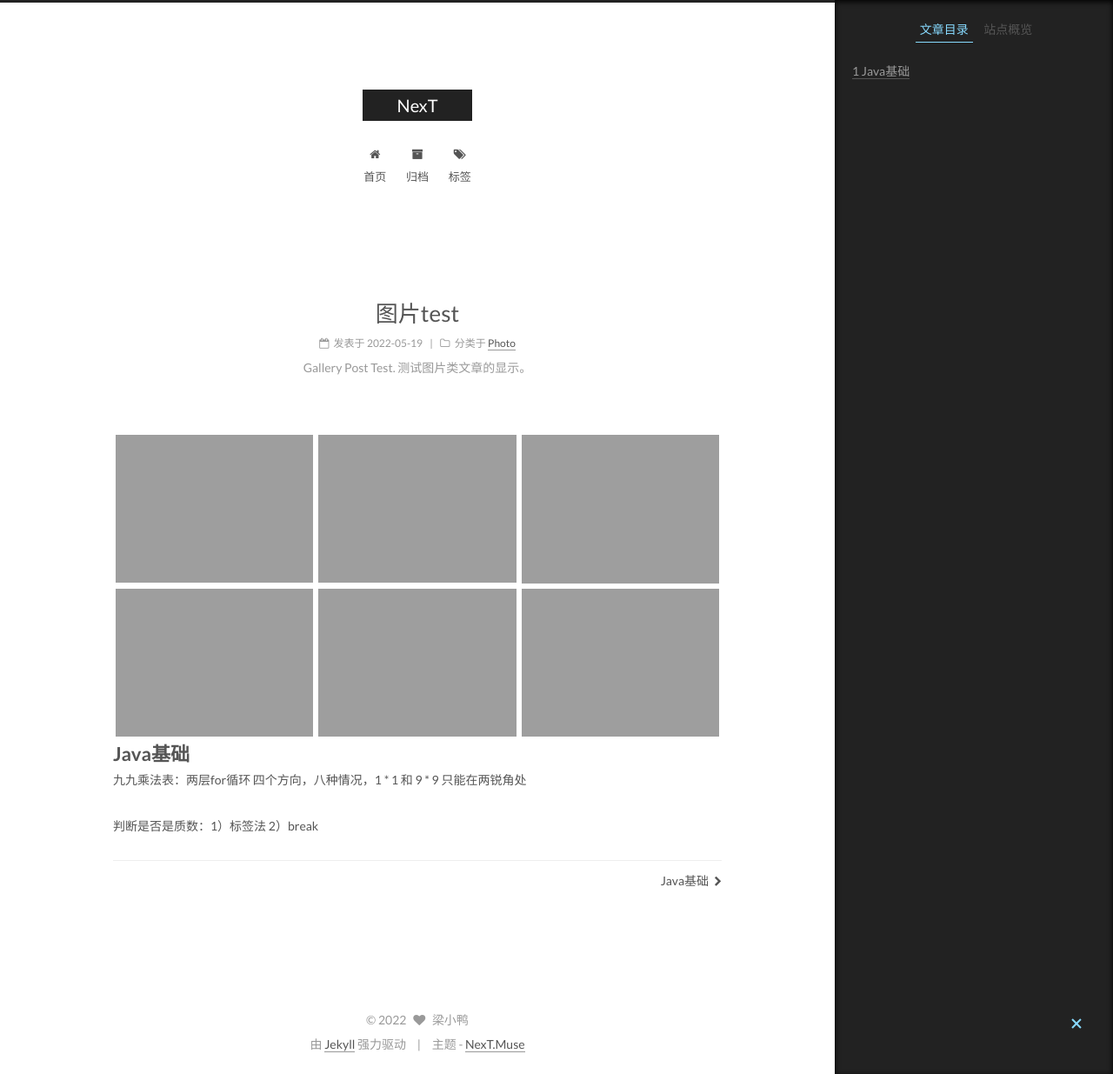
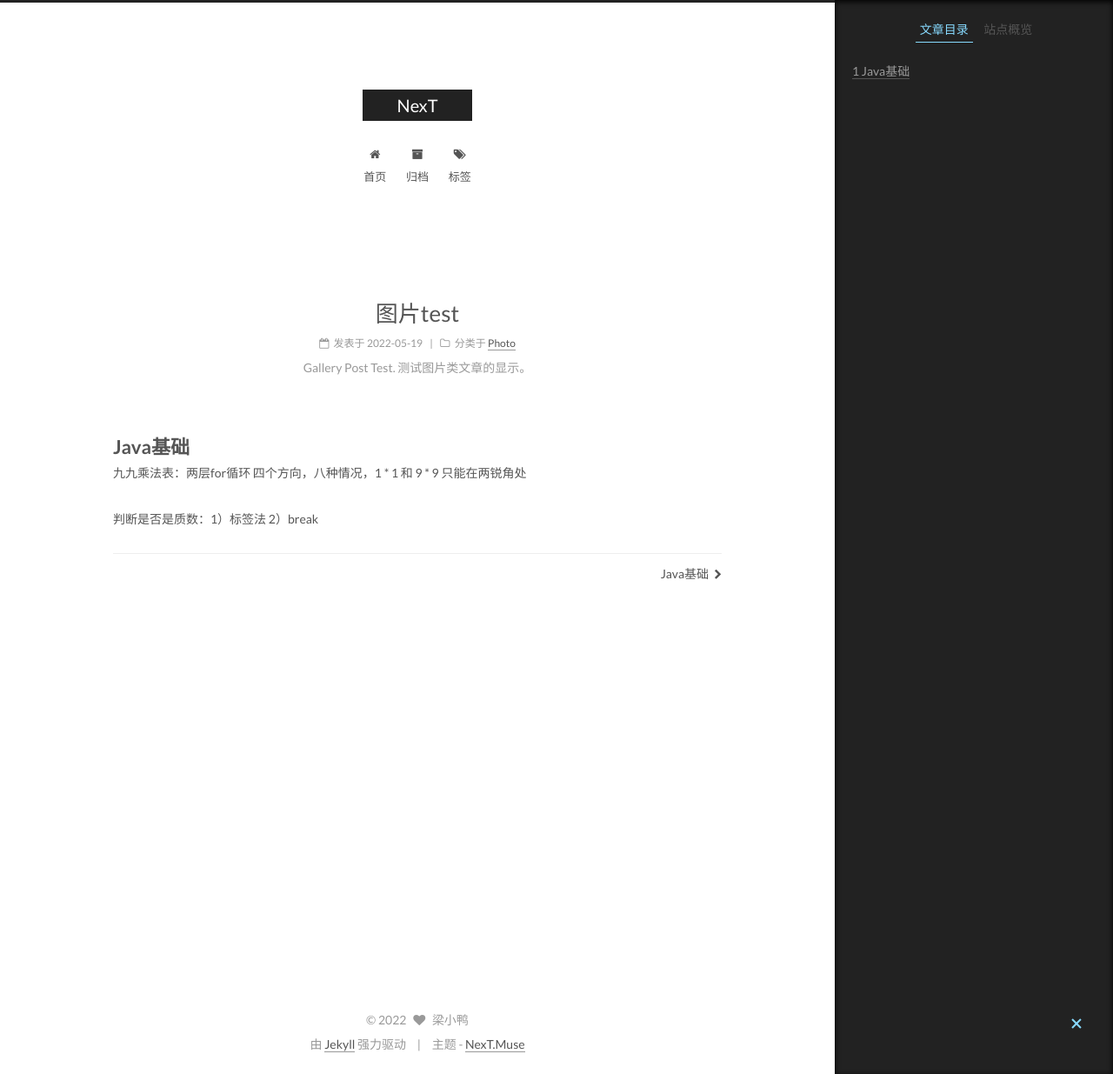
Before and after one commit to lgvying/lgvying.github.io, a Jekyll site: the page built from _posts/2022-05-19-test01.md, in a window 1280 px wide and 1235 px high. Shown: the whole window at 87% size. Built offline with Jekyll 4.4.1, drawn with Linux system fonts in a browser that asks for light colours.

Commit message:
删除图片

```diff
--- a/_posts/2022-05-19-test01.md
+++ b/_posts/2022-05-19-test01.md
@@ -4,12 +4,6 @@ title: 图片test
 type: photo
 category: Photo
 photos:
-- https://lgvying.github.io/assets/images/微信图片_20220520235836.jpg
-- https://lgvying.github.io/assets/images/微信图片_20220520235902.jpg
-- https://lgvying.github.io/assets/images/微信图片_20220520235907.jpg
-- https://lgvying.github.io/assets/images/微信图片_20220520235910.jpg
-- https://lgvying.github.io/assets/images/微信图片_20220520235914.jpg
-- https://lgvying.github.io/assets/images/微信图片_20220520235917.jpg
 description: Gallery Post Test. 测试图片类文章的显示。
 ---
 
```
